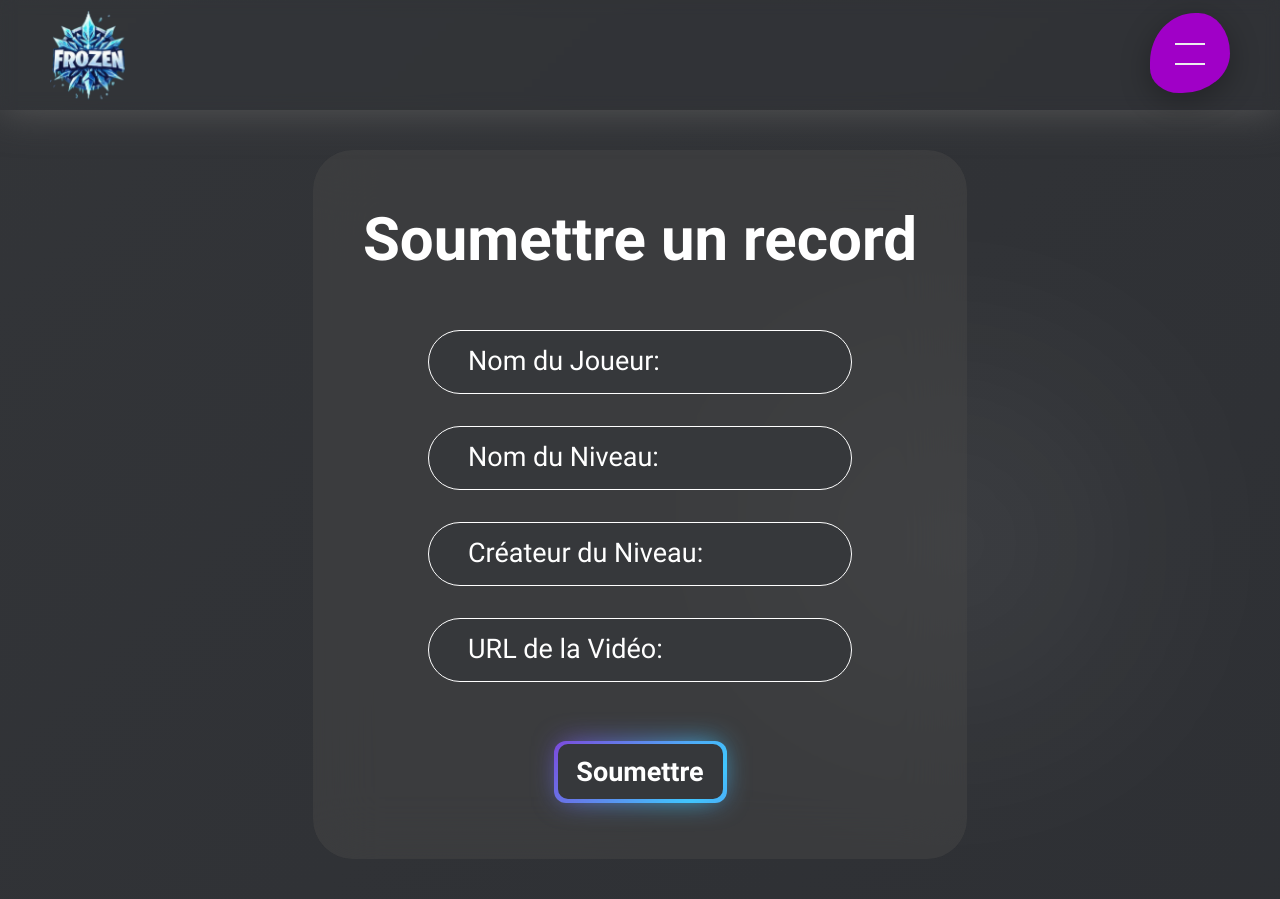
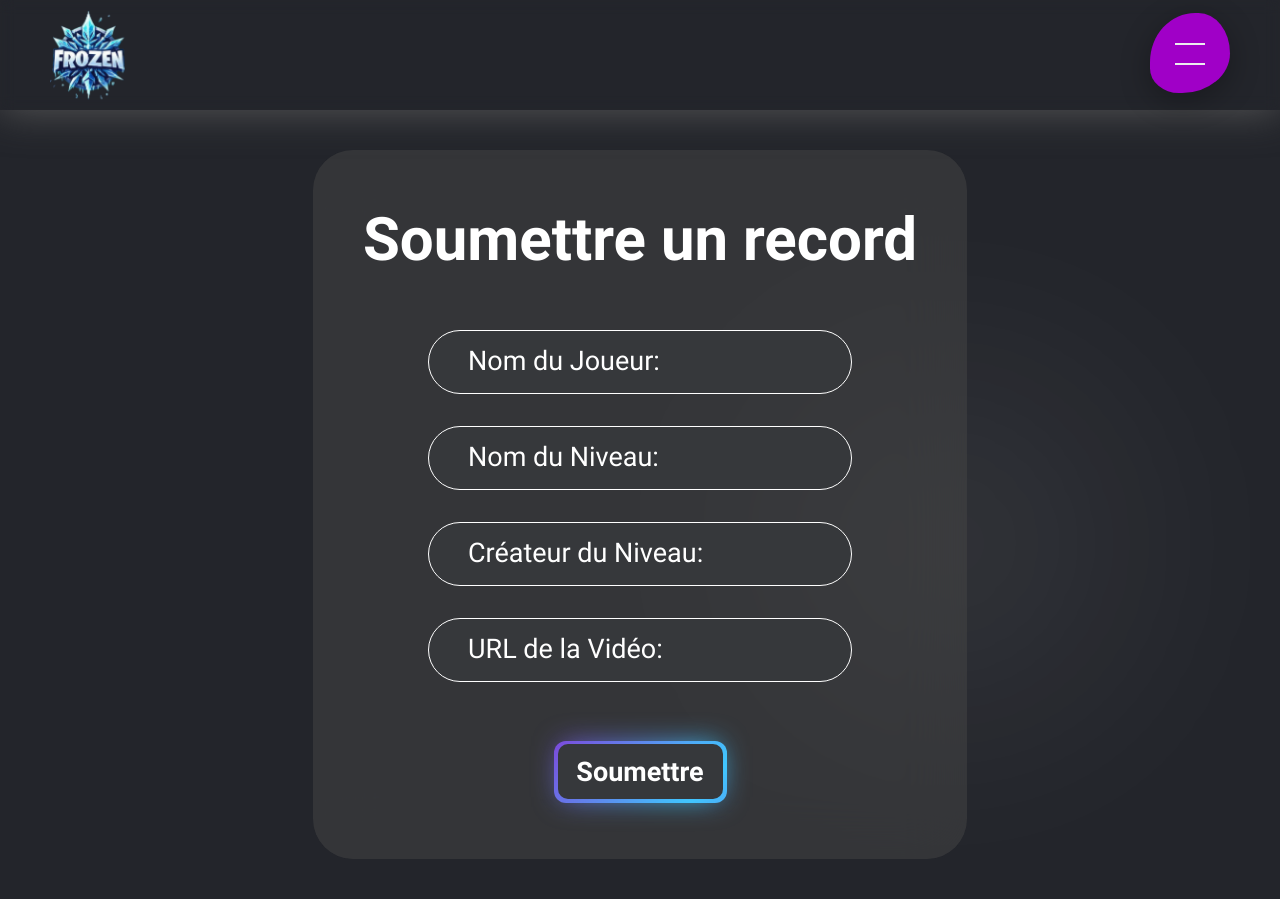
Before and after one commit to TimeoBlondeleauDubois/Frozen-Liste, a Flask app: page /submit_record in a window 1280 px wide. Run offline with Flask 3, Linux system fonts and the light colour scheme; style sheets or scripts are compiled from the project's sources.

```diff
--- a/static/submit_record/submit_record.css
+++ b/static/submit_record/submit_record.css
@@ -32,7 +32,7 @@ $big-margin-right-mb: px;*/
   margin-left: auto;
   margin-right: auto;
   animation: gradient 10s ease infinite;
-  background: linear-gradient(-45deg, #23252B, #36383B);
+  background: #23252B;
   background-size: 400% 400%;
   min-height: 100vh;
 }
--- a/static/submit_record/submit_record.scss
+++ b/static/submit_record/submit_record.scss
@@ -27,7 +27,7 @@
     margin-left: auto;
     margin-right: auto;
     animation: gradient 10s ease infinite;
-    background: linear-gradient(-45deg, $primary-color-black, $secondary-color-grey);
+    background: $primary-color-black;
     background-size: 400% 400%;
     min-height: 100vh;
 }
```
Also changed, not shown: 1 other file.
